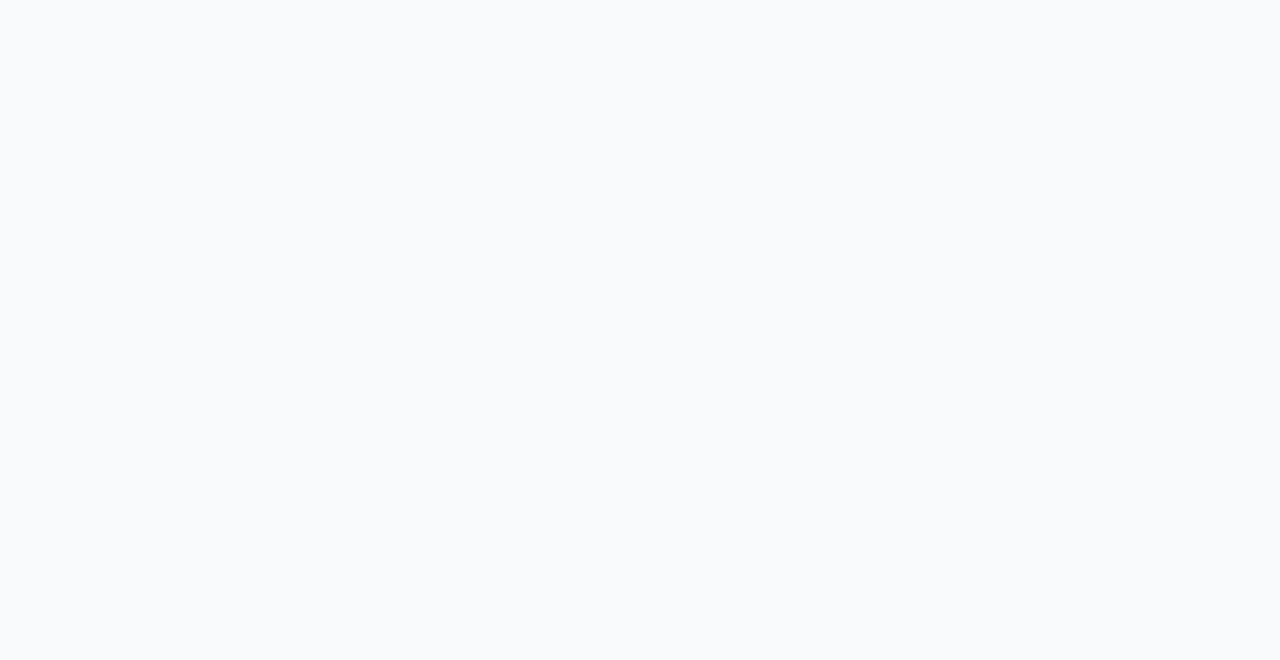
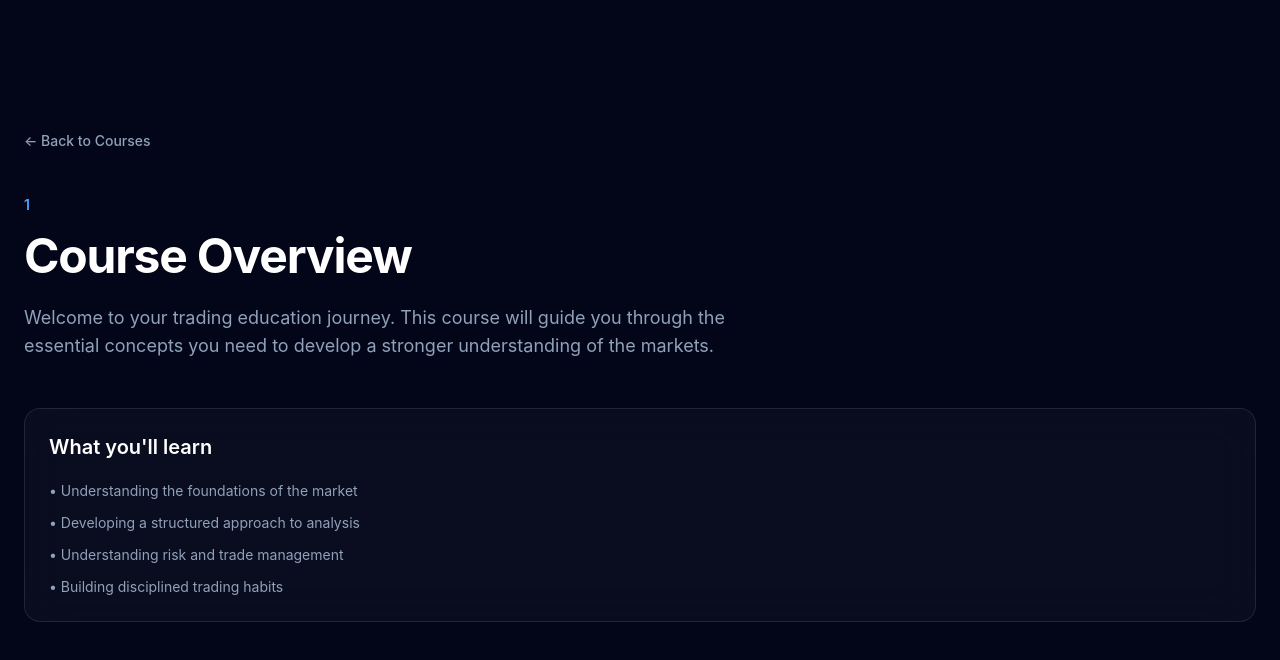
Before and after one commit to MyStack001/pipsoul-traders-university, a React (Vite) app: page /courses/1 in a window 1280 px wide. Before the commit this address had no page. Shown: the top 660 px of the page. Built offline with nearby package versions, Linux system fonts and the light colour scheme.

Commit message:
feat: add individual course page route

```diff
--- a/src/App.tsx
+++ b/src/App.tsx
@@ -1,6 +1,7 @@
 import { BrowserRouter, Routes, Route } from "react-router-dom";
 import Home from "./pages/Home";
 import CoursesPage from "./pages/CoursesPage";
+import CoursePage from "./pages/CoursePage";
 
 function App() {
   return (
@@ -8,6 +9,7 @@ function App() {
       <Routes>
         <Route path="/" element={<Home />} />
         <Route path="/courses" element={<CoursesPage />} />
+        <Route path="/courses/:courseId" element={<CoursePage />} />
       </Routes>
     </BrowserRouter>
   );
--- /dev/null
+++ b/src/pages/CoursePage.tsx
@@ -0,0 +1,49 @@
+import { useParams, Link } from "react-router-dom";
+
+function CoursePage() {
+  const { courseId } = useParams();
+
+  return (
+    <div className="min-h-screen bg-slate-950 text-white">
+      <main className="mx-auto max-w-7xl px-6 py-24 sm:py-32">
+        <Link
+          to="/courses"
+          className="text-sm font-medium text-slate-400 transition hover:text-white"
+        >
+          ← Back to Courses
+        </Link>
+
+        <div className="mt-10 max-w-3xl">
+          <span className="text-sm font-semibold uppercase tracking-[0.2em] text-blue-400">
+            {courseId}
+          </span>
+
+          <h1 className="mt-4 text-4xl font-bold tracking-tight sm:text-5xl">
+            Course Overview
+          </h1>
+
+          <p className="mt-6 text-base leading-7 text-slate-400 sm:text-lg">
+            Welcome to your trading education journey. This course will guide
+            you through the essential concepts you need to develop a stronger
+            understanding of the markets.
+          </p>
+        </div>
+
+        <div className="mt-12 rounded-2xl border border-white/10 bg-white/[0.03] p-6 backdrop-blur-xl">
+          <h2 className="text-xl font-semibold">
+            What you'll learn
+          </h2>
+
+          <ul className="mt-5 space-y-3 text-sm text-slate-400">
+            <li>• Understanding the foundations of the market</li>
+            <li>• Developing a structured approach to analysis</li>
+            <li>• Understanding risk and trade management</li>
+            <li>• Building disciplined trading habits</li>
+          </ul>
+        </div>
+      </main>
+    </div>
+  );
+}
+
+export default CoursePage;
```
